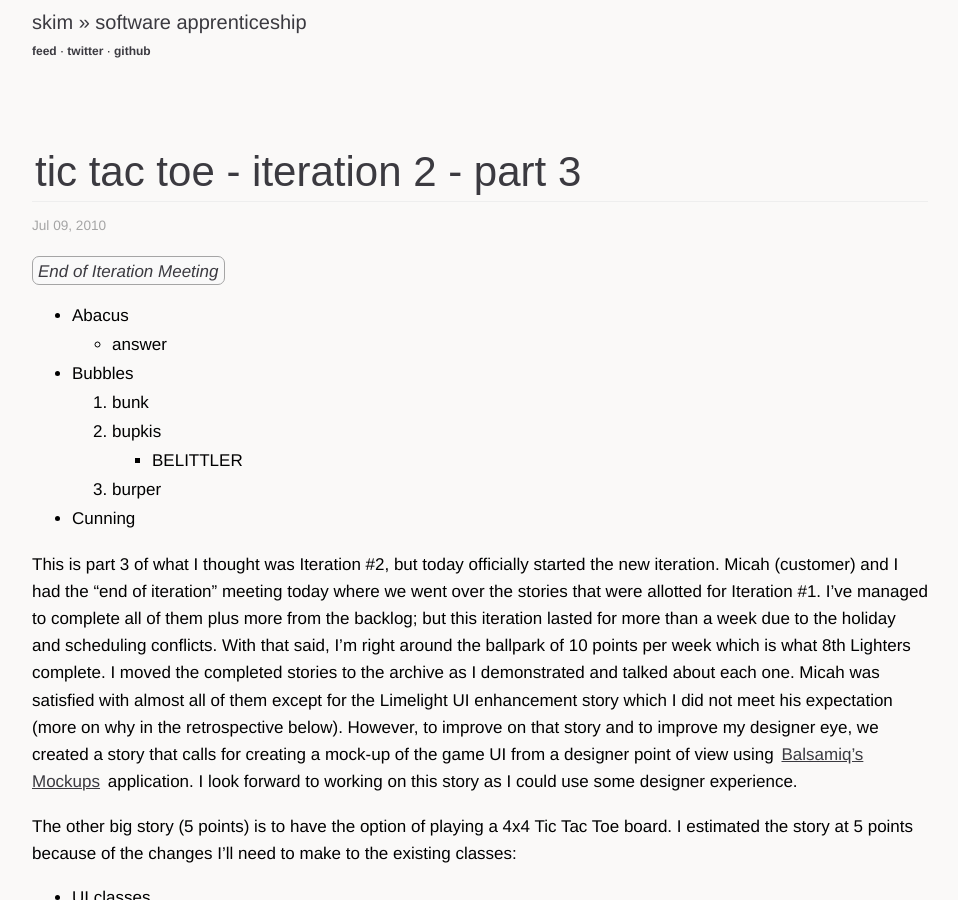
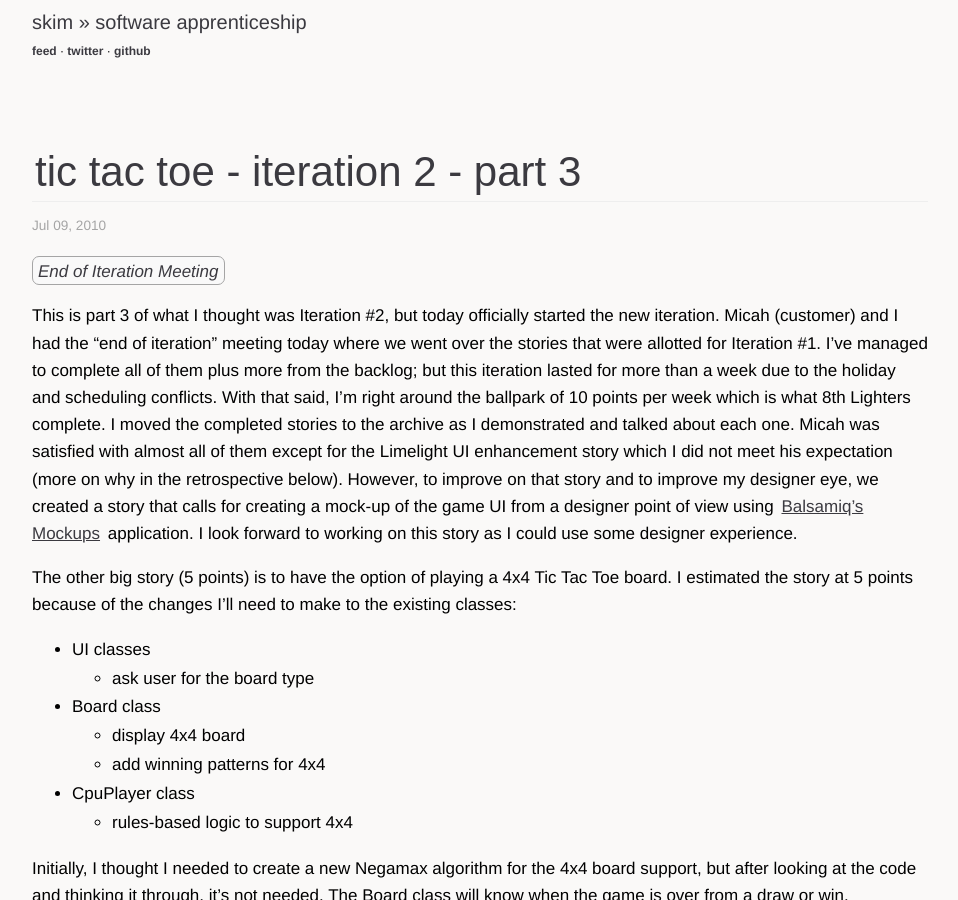
Before and after one commit to sl4m/skim.cc, a Jekyll site: the page built from _posts/2010-07-08-tic-tac-toe-iteration-2-part-3.markdown, in a window 1280 px wide and 900 px high. Shown: the whole window, without its empty margins (160-1118 px from the left). Built offline with Jekyll 4.4.1, drawn with Linux system fonts in a browser that asks for light colours; comment, search, counter and statistics services are not loaded.

Commit message:
updated post

```diff
--- a/_posts/2010-07-08-tic-tac-toe-iteration-2-part-3.markdown
+++ b/_posts/2010-07-08-tic-tac-toe-iteration-2-part-3.markdown
@@ -10,26 +10,19 @@ categories:
 
 *End of Iteration Meeting*
 
-*   Abacus
-    * answer
-*   Bubbles
-    1.  bunk
-    2.  bupkis
-        * BELITTLER
-    3. burper
-*   Cunning
-
 This is part 3 of what I thought was Iteration \#2, but today officially started the new iteration.  Micah (customer) and I had the "end of iteration" meeting today where we went over the stories that were allotted for Iteration \#1.  I've managed to complete all of them plus more from the backlog; but this iteration lasted for more than a week due to the holiday and scheduling conflicts.  With that said, I'm right around the ballpark of 10 points per week which is what 8th Lighters complete.  I moved the completed stories to the archive as I demonstrated and talked about each one.  Micah was satisfied with almost all of them except for the Limelight UI enhancement story which I did not meet his expectation (more on why in the retrospective below).  However, to improve on that story and to improve my designer eye, we created a story that calls for creating a mock-up of the game UI from a designer point of view using [Balsamiq's Mockups](http://www.balsamiq.com/products/mockups/desktop) application.  I look forward to working on this story as I could use some designer experience.
 
 The other big story (5 points) is to have the option of playing a 4x4 Tic Tac Toe board.  I estimated the story at 5 points because of the changes I'll need to make to the existing classes:
 
-* UI classes
- - ask user for the board type
-* Board class
- - display 4x4 board
- - add winning patterns for 4x4
-* CpuPlayer class
- - rules-based logic to support 4x4
+<ul>
+<li>UI classes
+<ul><li>ask user for the board type</li></ul></li>
+<li>Board class
+<ul><li>display 4x4 board</li>
+<li>add winning patterns for 4x4</li></ul></li>
+<li>CpuPlayer class
+<ul><li>rules-based logic to support 4x4</li></ul></li>
+</ul>
 
 Initially, I thought I needed to create a new Negamax algorithm for the 4x4 board support, but after looking at the code and thinking it through, it's not needed.  The Board class will know when the game is over from a draw or win.
 
@@ -50,17 +43,19 @@ This was my very first [retrospective](http://en.wikipedia.org/wiki/Retrospectiv
 
 Although there were more bad than good, I think having them exposed can help us confront them rather than not talking about them at all.  This is what we came up with to improve the bad:
 
-* working 24/7
- - work less
-* weekend broke productivity flow
- - perform smaller commits
- - complete task at hand or leave failed test to act as a bookmark
-* mismatch expectation for Limelight UI story
- - more communication with customer during iteration for quick feedback loop
-* lost in refactoring tangent
- - discipline over time
-* not throwing away spike code
- - throw it away
+<ul>
+<li>working 24/7
+<ul><li>work less</li></ul></li>
+<li>weekend broke productivity flow
+<ul><li>perform smaller commits</li>
+<li>complete task at hand or leave failed test to act as a bookmark</li></ul></li>
+<li>mismatch expectation for Limelight UI story
+<ul><li>more communication with customer during iteration for quick feedback loop</li></ul></li>
+<li>lost in refactoring tangent
+<ul><li>discipline over time</li></ul></li>
+<li>not throwing away spike code
+<ul><li>throw it away</li></ul></li>
+</ul>
 
 We didn't really talk about "working 24/7", but in practical sense, I should work less.  If I burn myself out, I'll end up losing more time, recovering, than the extra amount of work completed from the late hours.  While there will be some weekends where I'll need to catch up on stories, etc., weekends should be about me.  Lately, I've been continuously learning almost every evening and weekend to learn as much as I can.  This was my choice though, but I hope to find a good ratio of work, study, and play.  Maybe a retrospective about continuous learning?
 
```
